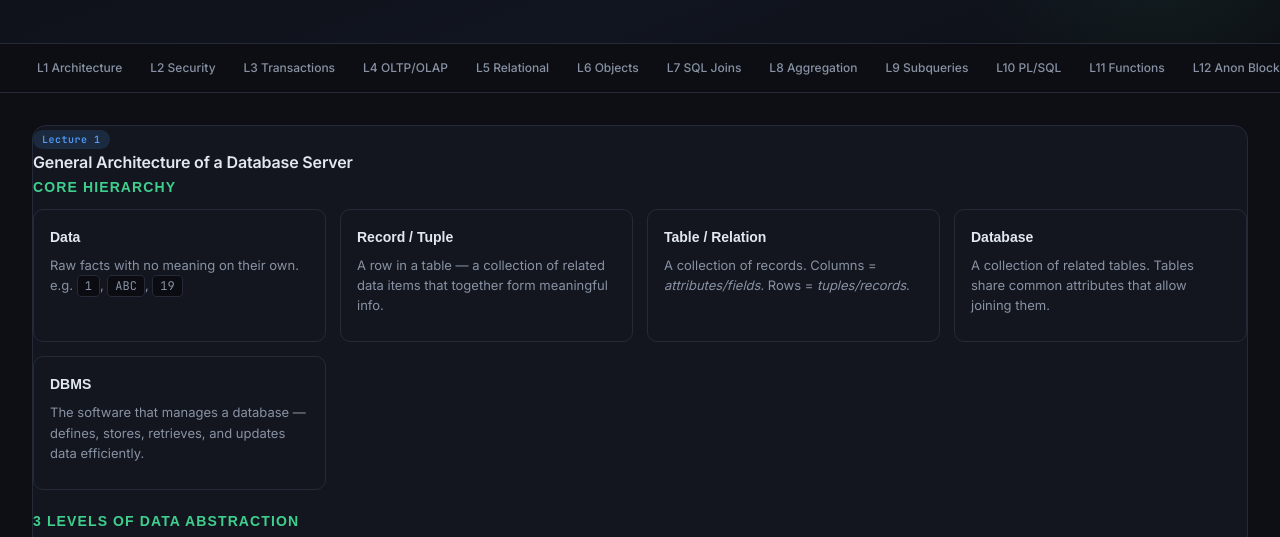
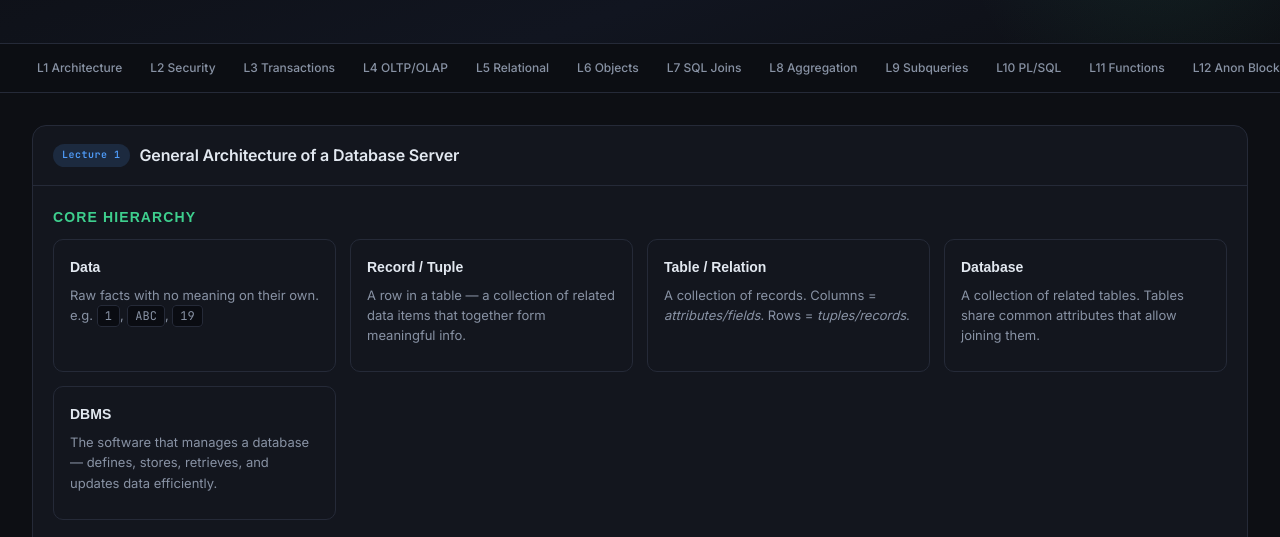
Before and after one commit to Iulia2005/Cheatsheets_Year2_Sem2, a plain HTML site: page AdvancedDatabases.html in a window 1280 px wide. Shown: the part 214-751 px from the top of the page. Drawn offline with Linux system fonts and the light colour scheme.

Commit message:
Update AdvancedDatabases.html

```diff
--- a/AdvancedDatabases.html
+++ b/AdvancedDatabases.html
@@ -212,6 +212,16 @@ code { padding: 1px 6px; }
 </style>
 <style>
   * { box-sizing: border-box; }
+  .section-header {
+  padding: 16px 20px;
+  border-bottom: 1px solid var(--border);
+  display: flex;
+  align-items: center;
+  gap: 10px;
+}
+.section-body {
+  padding: 20px;
+}
 /* HERO */
   /* MAIN LAYOUT */
     .container { max-width: 100%; margin: 0 auto; padding: 0; }
```
